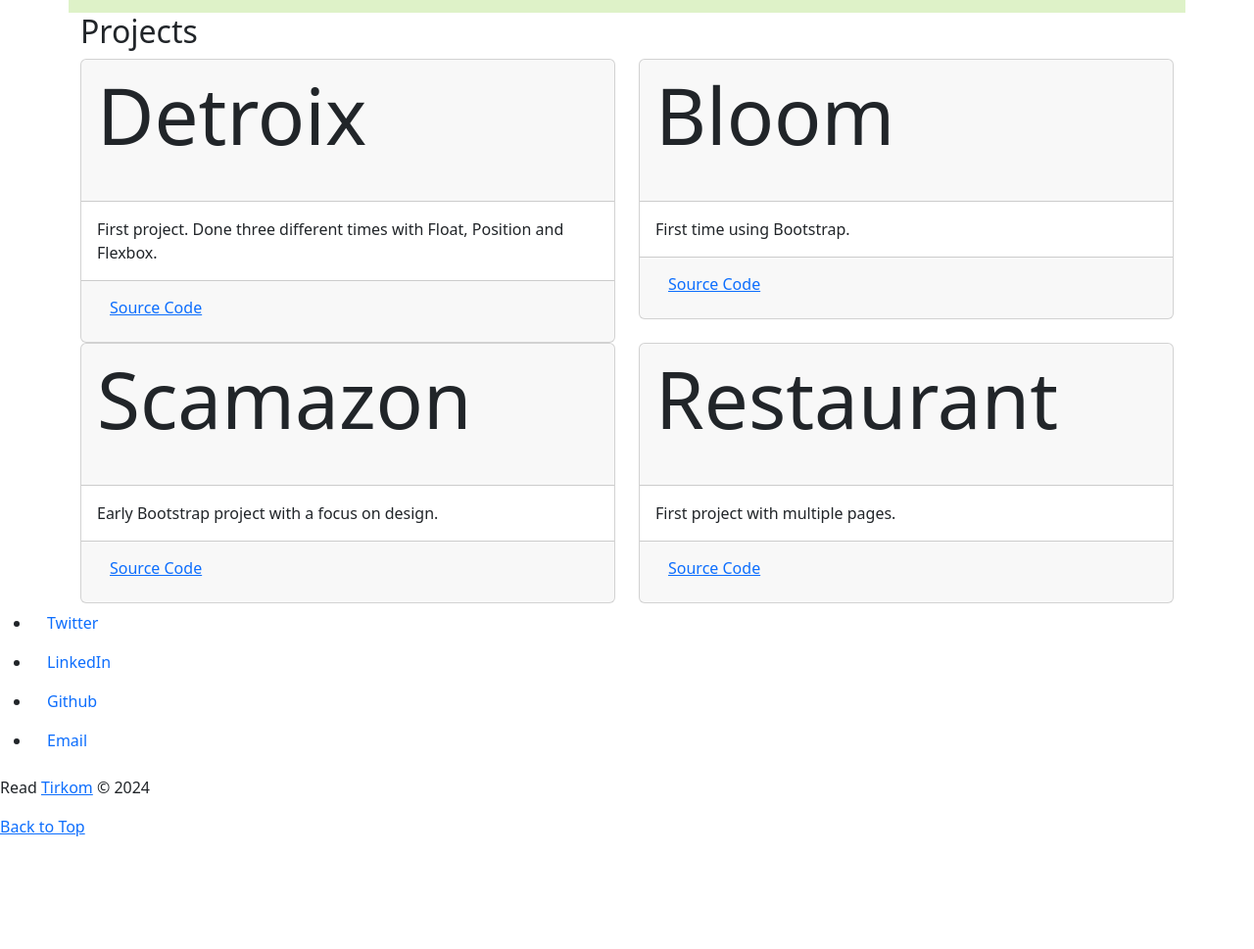
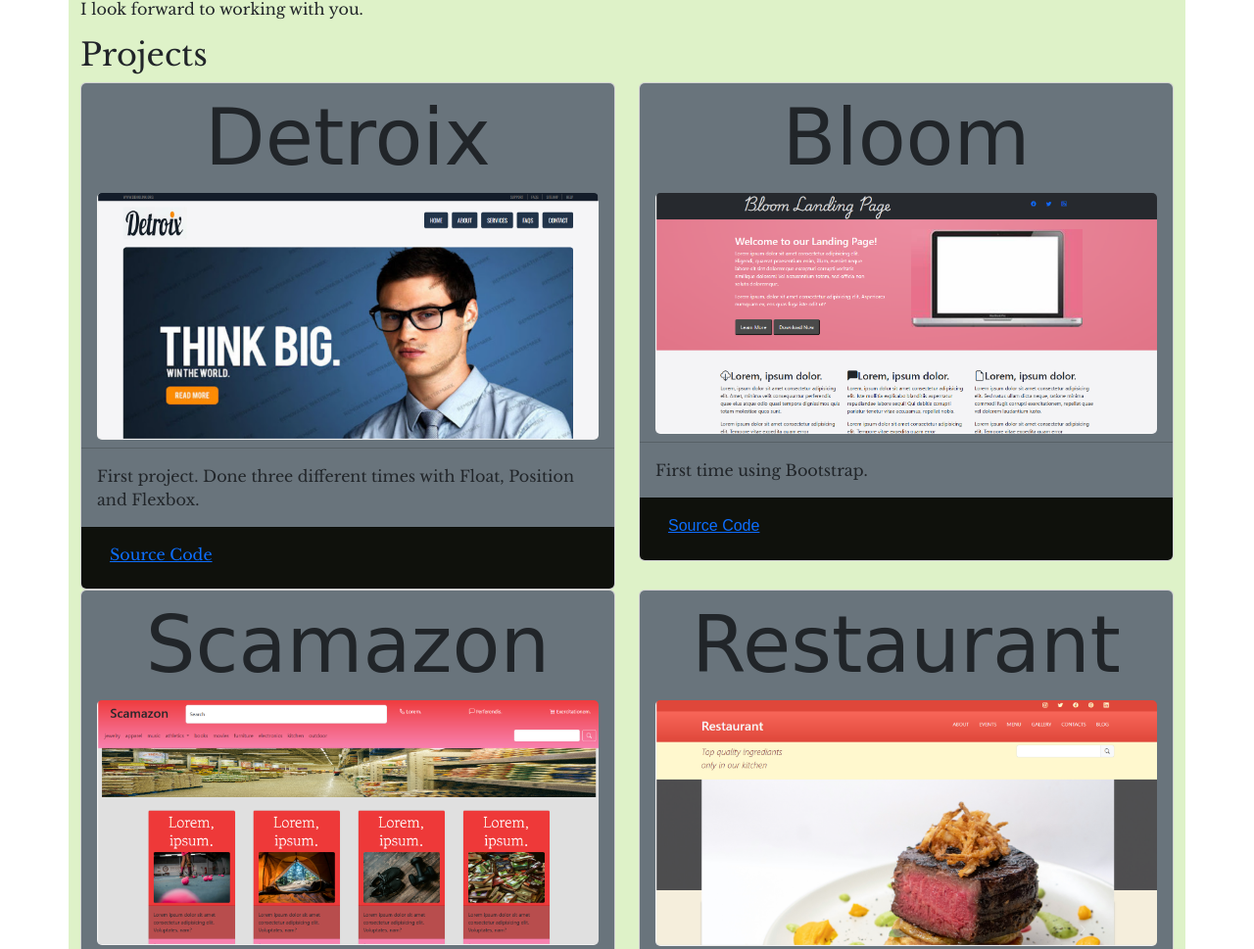
Before and after one commit to zzeekko/portfolio, a plain HTML site: page index.html in a window 1280 px wide. Shown: the part 641-1610 px from the top of the page at 98% size. Before the commit the page ends 1513 px from the top, so only its background shows below. Drawn offline with nearby package versions, Linux system fonts and the light colour scheme; files that its build step writes are made by us from their sources; a web font is replaced by a local one.

Commit message:
adding color

```diff
--- a/css/style.css
+++ b/css/style.css
@@ -1,18 +1,59 @@
 :root {
-    --header: #D0A3BF;
-    --body: #DEF2C8;
-    --footer: #69747C;
+    --prim: #DEF2C8;
+    --sec: #D0A3BF;
+    --tert: #69747C;
+    --purple: #0F110C;
+    --orange: #69747C;
     --font1: "Libre Baskerville", serif;
     --font2: "Dela Gothic One", sans-serif;
     --font3: "Sedgwick Ave", cursive;
 }
 
-* {box-sizing: border-box;}
+* {
+    box-sizing: border-box;
+    font-family: var(--font1);
+}
 
-#mainSection {
-    background-color: var(--body);
+/* change it so that the bg colors go across the whole width */
+
+.card-bg {
+    background-color: var(--orange);
+}
+
+.card-h {
+    background-color: var(--orange);
+}
+
+.card-h2 {
+    text-align: center;
+    font-weight: 500;
+    font-family: var(--font3);
+}
+
+.card-f {
+    background-color: var(--purple);
+}
+
+.fs2-text {
+    font-family: var(--font2);
+}
+
+.link {
+    font-family: var(--font2);
+}
+
+.heading {
+    font-family: var(--font3);
+}
+
+#aboutSection, #projectsSection {
+    background-color: var(--prim);
+}
+
+#footer {
+    background-color: var(--sec);
 }
 
 #headerSection {
-    background-color: var(--header);
+    background-color: var(--sec);
 }
--- a/index.html
+++ b/index.html
@@ -8,7 +8,7 @@
     <link href="https://fonts.googleapis.com/css2?family=Dela+Gothic+One&family=Libre+Baskerville:ital,wght@0,400;0,700;1,400&family=Sedgwick+Ave&display=swap" rel="stylesheet">
     <link rel="stylesheet" href="https://cdn.jsdelivr.net/npm/bootstrap-icons@1.11.3/font/bootstrap-icons.min.css">
     <link href="https://cdn.jsdelivr.net/npm/bootstrap@5.3.3/dist/css/bootstrap.min.css" rel="stylesheet" integrity="sha384-QWTKZyjpPEjISv5WaRU9OFeRpok6YctnYmDr5pNlyT2bRjXh0JMhjY6hW+ALEwIH" crossorigin="anonymous">
-    <link rel="stylesheet" href="style.css">
+    <link rel="stylesheet" href="css/style.css">
     <title>Portfolio</title>
 </head>
 <body>
@@ -16,7 +16,7 @@
         <div class="container" id="headerSection">
             <div class="row">
                 <div class="col-md-5">
-                    <h1 class="text-uppercase">zeek</h1>
+                    <h1 class="heading text-uppercase">zeek</h1>
                 </div>
                 <div class="col-md-7">
                     <nav class="navbar navbar-expand-xl d-md-none">
@@ -35,13 +35,13 @@
                             <div class="collapse navbar-collapse" id="topNavbar">
                                 <ul class="navbar-nav">
                                     <li class="nav-item">
-                                        <a href="#header" class="nav-link text-capitalize">about me</a>
+                                        <a href="#header" class="link nav-link text-capitalize">about me</a>
                                     </li>
                                     <li class="nav-item">
-                                        <a href="#main" class="nav-link text-capitalize">projects</a>
+                                        <a href="#main" class="link nav-link text-capitalize">projects</a>
                                     </li>
                                     <li class="nav-item">
-                                        <a href="#footer" class="nav-link text-capitalize">contact me</a>
+                                        <a href="#footer" class="link nav-link text-capitalize">contact me</a>
                                     </li>
                                 </ul>
                             </div>
@@ -50,13 +50,13 @@
                     <nav class="nav top-nav justify-content-md-end d-none d-md-flex">
                         <ul>
                             <li class="nav-item">
-                                <a href="#header" class="nav-link text-capitalize">about me</a>
+                                <a href="#header" class="link nav-link text-capitalize">about me</a>
                             </li>
                             <li class="nav-item">
-                                <a href="#main" class="nav-link text-capitalize">projects</a>
+                                <a href="#main" class="link nav-link text-capitalize">projects</a>
                             </li>
                             <li class="nav-item">
-                                <a href="#footer" class="nav-link text-capitalize">contact me</a>
+                                <a href="#footer" class="link nav-link text-capitalize">contact me</a>
                             </li>
                         </ul>
                     </nav>
@@ -65,7 +65,7 @@
         </div>
     </header>
     <main class="main" id="main">
-        <div class="container" id="mainSection">
+        <div class="container" id="aboutSection">
             <div class="row">
                 <div class="col-md-7">
                     <h2 class="text-uppercase">who am I?</h2>
@@ -95,38 +95,39 @@
                 </div>
             </div>
         </div>
-        <div class="container">
+        <div class="container" id="projectsSection">
             <h2>Projects</h2>
             <div class="row">
-                <!-- make these sites live (except detroix) and include thumbnails with screenshots of the pages -->
+                <!-- make these sites live (except detroix) -->
                 <div class="col-md-6">
                     <div class="card lead-items">
                         <header class="card-header card-h">
                             <h2 class="display-1 card-h2">Detroix</h2>
-                            <img src=""/>
+                            <img src="images/detroix.png" alt="Thumbnail for Detroix" class="img-fluid image card-img"/>
                         </header>
                         <div class="card-body card-bg">
                             <p class="card-text">First project. Done three different times with Float, Position and Flexbox.</p>
                         </div>
                         <footer class="card-footer card-f">
                             <button class="btn text-capitalize mb-2">
-                                <a href="https://github.com/zzeekko/detroix">Source Code</a>
+                                <a href="https://github.com/zzeekko/detroix" class="card-f-link">Source Code</a>
                             </button>
                         </footer>
                     </div>
                 </div>
                 <div class="col-md-6">
+                    <!-- make this card a couple pixels taller -->
                     <div class="card lead-items">
                         <header class="card-header card-h">
                             <h2 class="display-1 card-h2">Bloom</h2>
-                            <img src=""/>
+                            <img src="images/bloom.png" alt="Thumbnail for Bloom" class="img-fluid image card-img"/>
                         </header>
                         <div class="card-body card-bg">
                             <p class="card-text">First time using Bootstrap.</p>
                         </div>
                         <footer class="card-footer card-f">
                             <button class="btn text-capitalize mb-2">
-                                <a href="https://github.com/zzeekko/bloom-bootstrap">Source Code</a>
+                                <a href="https://github.com/zzeekko/bloom-bootstrap" class="link">Source Code</a>
                             </button>
                         </footer>
                     </div>
@@ -135,14 +136,14 @@
                     <div class="card lead-items">
                         <header class="card-header card-h">
                             <h2 class="display-1 card-h2">Scamazon</h2>
-                            <img src=""/>
+                            <img src="images/scamazon.png" alt="Thumbnail for Scamazon" class="img-fluid image card-img"/>
                         </header>
                         <div class="card-body card-bg">
                             <p class="card-text">Early Bootstrap project with a focus on design.</p>
                         </div>
                         <footer class="card-footer card-f">
                             <button class="btn text-capitalize mb-2">
-                                <a href="https://github.com/zzeekko/scamazon">Source Code</a>
+                                <a href="https://github.com/zzeekko/scamazon" class="card-f-link">Source Code</a>
                             </button>
                         </footer>
                     </div>
@@ -151,14 +152,14 @@
                     <div class="card lead-items">
                         <header class="card-header card-h">
                             <h2 class="display-1 card-h2">Restaurant</h2>
-                            <img src=""/>
+                            <img src="images/restaurant.png" alt="Thumbnail for Restaurant" class="img-fluid image card-img"/>
                         </header>
                         <div class="card-body card-bg">
                             <p class="card-text">First project with multiple pages.</p>
                         </div>
                         <footer class="card-footer card-f">
                             <button class="btn text-capitalize mb-2">
-                                <a href="https://github.com/zzeekko/restaurant">Source Code</a>
+                                <a href="https://github.com/zzeekko/restaurant" class="card-f-link">Source Code</a>
                             </button>
                         </footer>
                     </div>
@@ -166,30 +167,36 @@
             </div>
         </div>
     </main>
-    <footer class="footer" id="footerSection1">
+    <footer class="footer" id="footer">
+        <section class="section" id="footerSection2">
             <nav class="nav social-nav">
                 <ul>
                     <li class="nav-item">
-                    <a href="https://x.com/ezzeekkiel" class="nav-link">Twitter</a>
+                        <a href="https://x.com/ezzeekkiel" class="link nav-link">Twitter</a>
                     </li>
                     <li class="nav-item">
-                    <a href="https://www.linkedin.com/in/ezekiel-cary-48aa06331/" class="nav-link">LinkedIn</a>
+                        <a href="https://www.linkedin.com/in/ezekiel-cary-48aa06331/" class="link nav-link">LinkedIn</a>
                     </li>
                     <li class="nav-item">
-                    <a href="https://github.com/zzeekko" class="nav-link">Github</a>
-                </li>
-                <li class="nav-item">
-                    <a href="#" class="nav-link">Email</a>
+                        <a href="https://github.com/zzeekko" class="link nav-link">Github</a>
                     </li>
                 </ul>
             </nav>
-        <div class="footer" id="footerSection2">
-            <p class="colophon text-capitalize">read
-                <a href="https://tirkom.thecomicseries.com/" target="_blank" class="text">tirkom</a>
+            <!-- look on youtube to see if you can make this function -->
+            <form action="#" class="form" id="myForm">
+                <label for="email">Your Email</label>
+                <input type="text" id="email" required />
+                <label for="text">Type Here</label>
+                <input type="text" id="text" required />
+            </form>
+        </section>
+        <section class="section" id="footerSection2">
+            <p class="fs2-text colophon text-capitalize">read
+                <a href="https://tirkom.thecomicseries.com/" target="_blank" class="fs2-text">tirkom</a>
                 &copy; 2024
             </p>
-            <p class="text-center text-md-start"><a href="#header">Back to Top</a></p>
-        </div>
+            <p><a href="#header" class="fs2-text text-center text-md-start">Back to Top</a></p>
+        </section>
     </footer>
     <script src="https://cdn.jsdelivr.net/npm/bootstrap@5.3.3/dist/js/bootstrap.bundle.min.js" integrity="sha384-YvpcrYf0tY3lHB60NNkmXc5s9fDVZLESaAA55NDzOxhy9GkcIdslK1eN7N6jIeHz" crossorigin="anonymous"></script>
 </body>
```
Also changed, not shown: images/bloom.png (added), images/detroix.png (added), images/restaurant.png (added), images/scamazon.png (added). Lines whose indentation alone changed are shown as unchanged.
